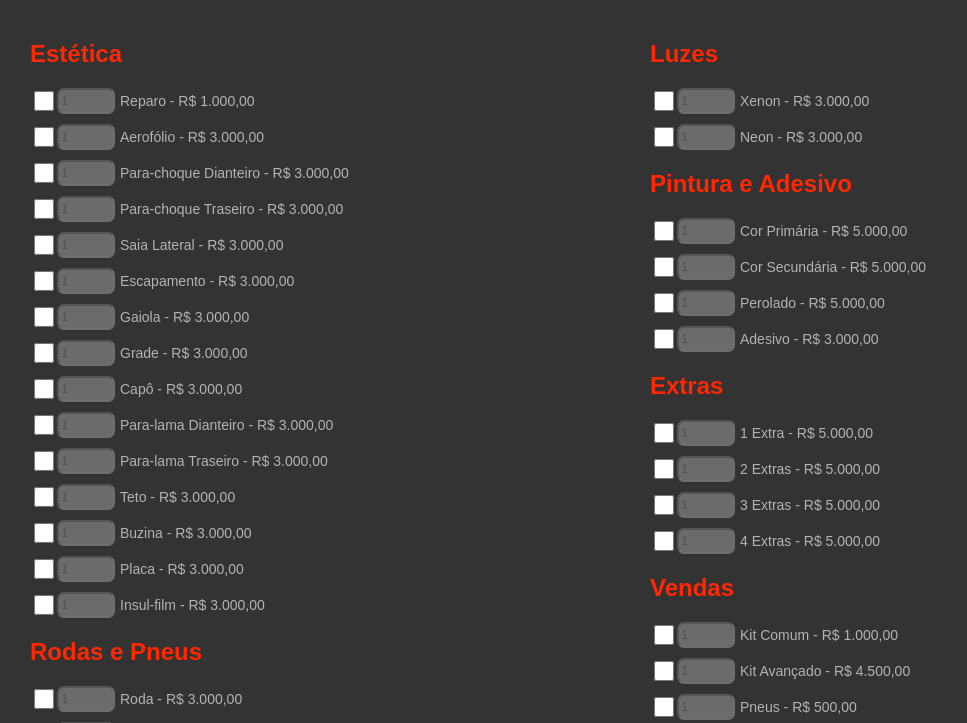
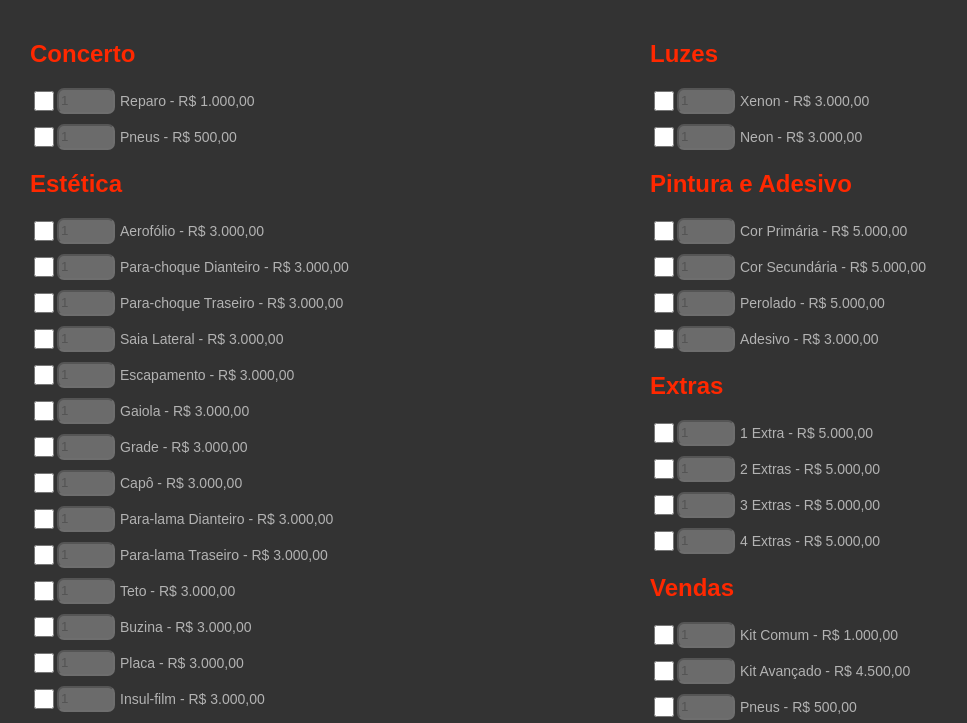
Before and after one commit to Tbzr4/Calculator, a plain HTML site: page index.html in a window 1280 px wide. Shown: the part 60-783 px from the top of the page, without its empty margins (0-967 px from the left). Drawn offline with Linux system fonts and the light colour scheme.

Commit message:
Add files via upload

```diff
--- a/index.html
+++ b/index.html
@@ -14,16 +14,28 @@
         <!-- Coluna 1 -->
         <div class="category-column">
 
+            <div class="category">
+                <h2><span style="color: #FF2800;">Concerto</span></h2>
+                <div class="items">
+                    <!-- Itens da categoria Rodas e Pneu -->
+                    <div class="item">
+                        <input type="checkbox" id="wheel" data-price="1000">
+                        <input type="number" id="qty-wheel" class="quantity" min="1" value="1" disabled>
+                        <label for="wheel">Reparo - R$ 1.000,00</label>
+                    </div>
+                    <div class="item">
+                        <input type="checkbox" id="respray-wheel" data-price="500">
+                        <input type="number" id="qty-respray-wheel" class="quantity" min="1" value="1" disabled>
+                        <label for="respray-wheel">Pneus - R$ 500,00</label>
+                    </div>
+                </div>
+            </div>
+
             <!-- Categoria: Estética -->
             <div class="category">
                 <h2><span style="color: #FF2800;">Estética</span></h2>
                 <div class="items">
                     <!-- Itens da categoria Estética -->
-                    <div class="item">
-                        <input type="checkbox" id="extras" data-price="1000">
-                        <input type="number" id="qty-extras" class="quantity" min="1" value="1" disabled>
-                        <label for="extras">Reparo - R$ 1.000,00</label>
-                    </div>
                     <div class="item">
                         <input type="checkbox" id="spoiler" data-price="3000">
                         <input type="number" id="qty-spoiler" class="quantity" min="1" value="1" disabled>
```
